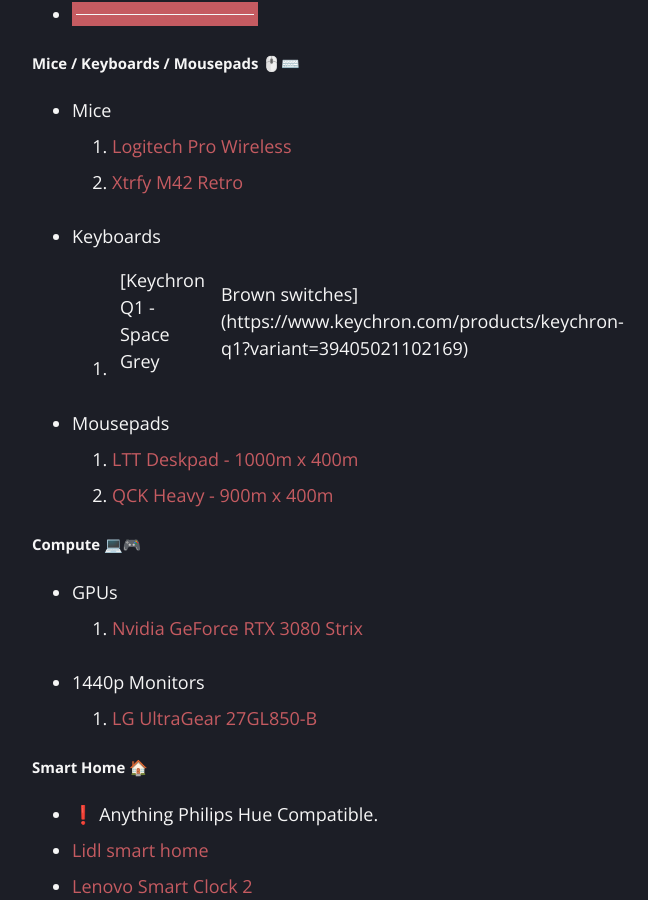
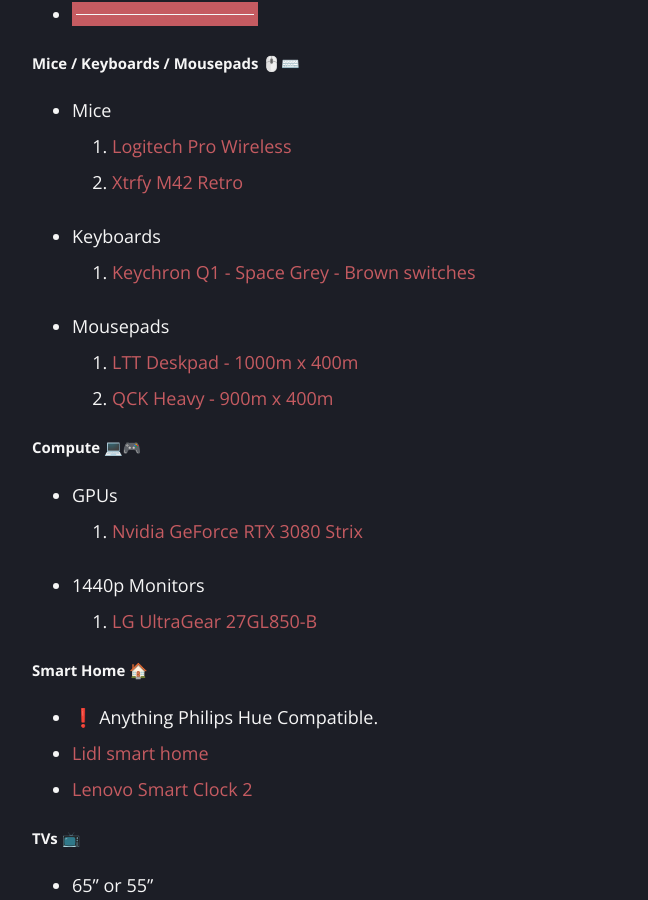
Before and after one commit to ragebflame/ragebflame.github.io, a Jekyll site: the page built from wishlist/index.md, in a window 1280 px wide and 900 px high, scrolled down 1318 px. Shown: the whole window, without its empty margins (308-956 px from the left). Built offline with Jekyll 4.4.1, drawn with Linux system fonts in a browser that asks for light colours.

Commit message:
Fixed markdown formatting

```diff
--- a/wishlist/index.md
+++ b/wishlist/index.md
@@ -38,7 +38,7 @@
   1. [Logitech Pro Wireless](https://www.logitechg.com/en-eu/products/gaming-mice/pro-wireless-mouse.910-005272.html)
   2. [Xtrfy M42 Retro](https://xtrfy.com/mice/m42-retro/)
 - Keyboards
-  1. [Keychron Q1 - Space Grey | Brown switches](https://www.keychron.com/products/keychron-q1?variant=39405021102169)
+  1. [Keychron Q1 - Space Grey - Brown switches](https://www.keychron.com/products/keychron-q1?variant=39405021102169)
 - Mousepads
   1. [LTT Deskpad - 1000m x 400m](https://www.lttstore.com/collections/all-products/products/deskpad?variant=33074344525927)
   2. [QCK Heavy - 900m x 400m](https://steelseries.com/gaming-mousepads/qck-heavy-series?size=xxl)
```
